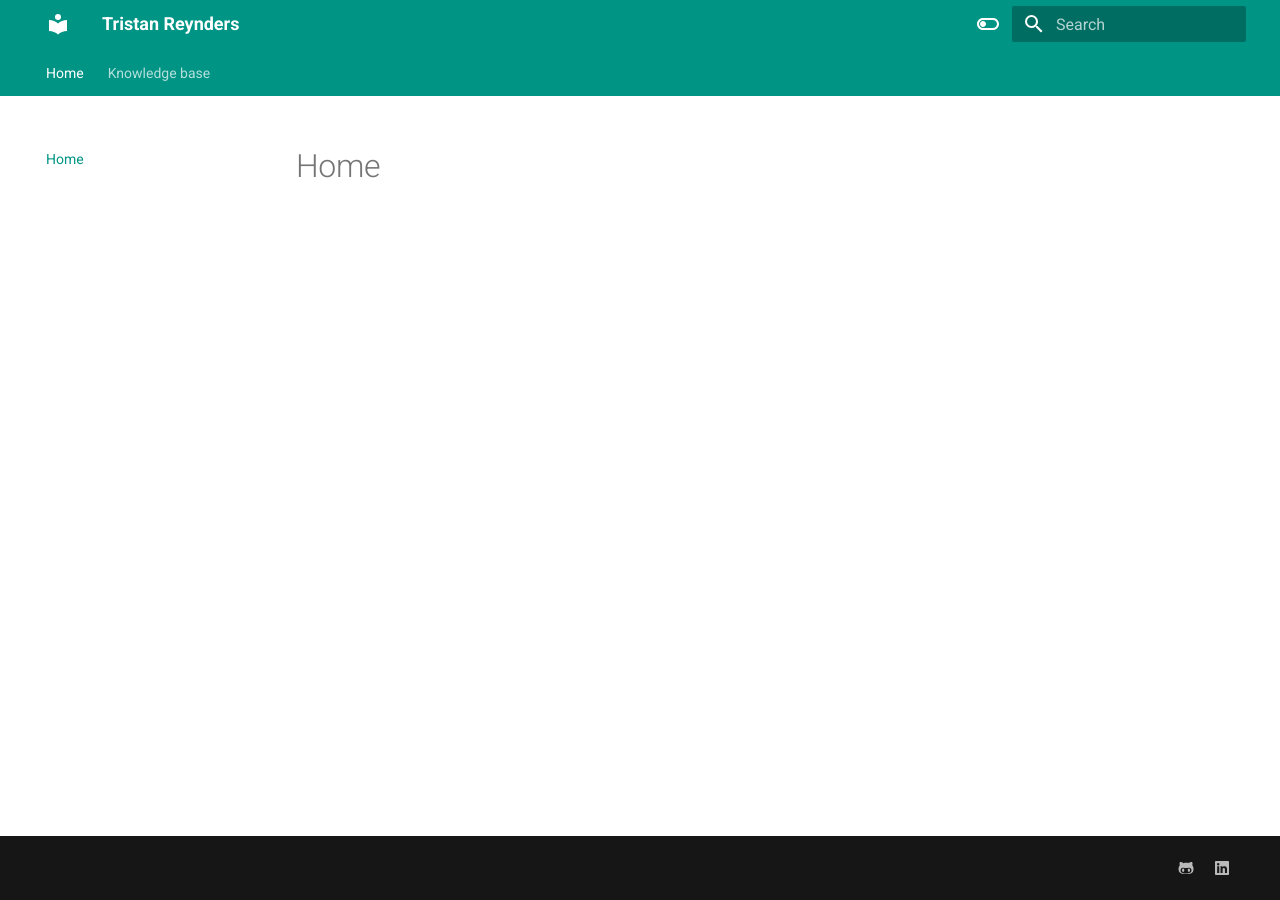
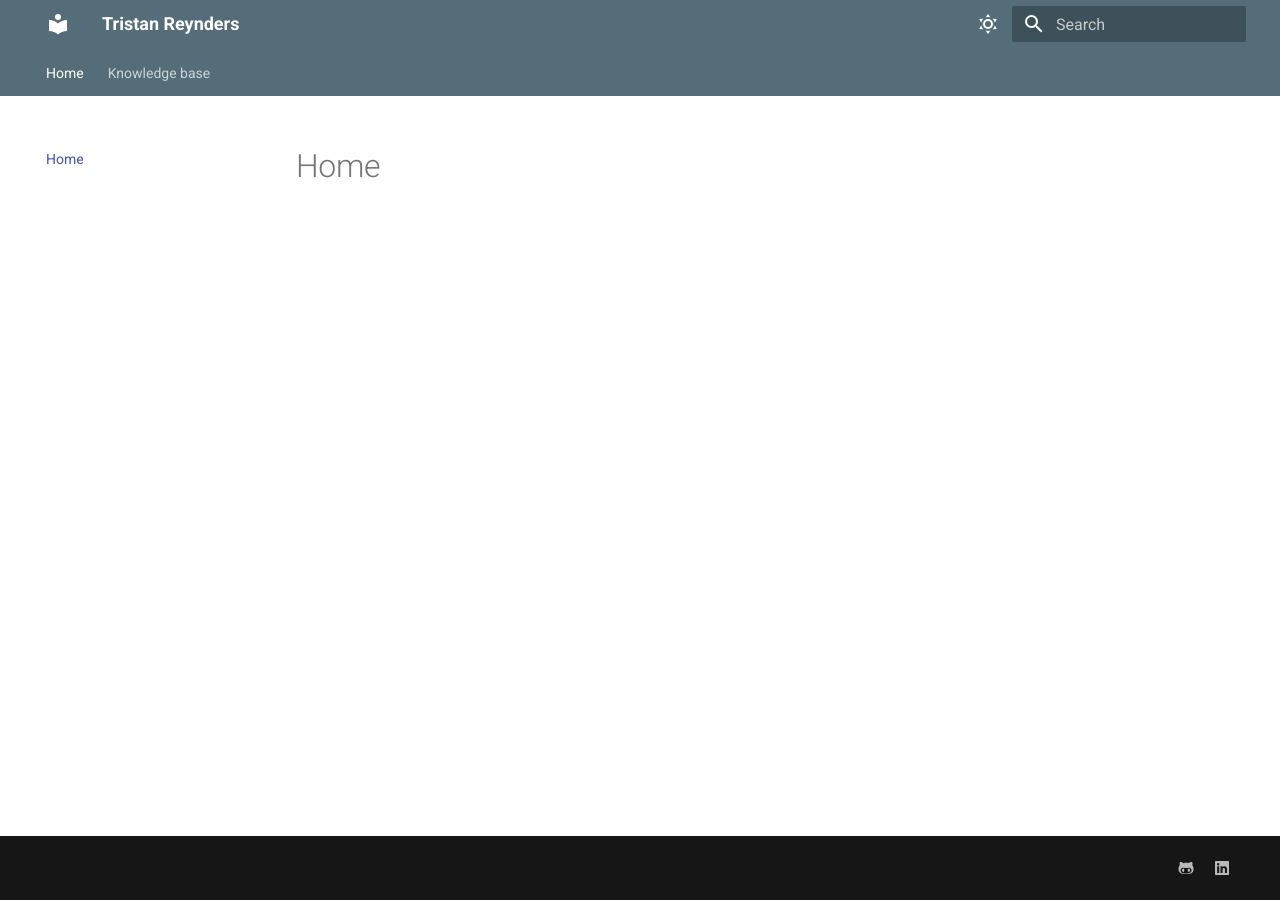
Before and after one commit to tristan-reynders/portfolio, an MkDocs documentation site: the page built from docs/index.md, in a window 1280 px wide. Built offline with MkDocs 1.6.1 and Material for MkDocs 9.7.7, drawn with Linux system fonts in a browser that asks for light colours.

Commit message:
Update docs

```diff
--- a/mkdocs.yml
+++ b/mkdocs.yml
@@ -15,16 +15,16 @@ theme:
   palette:
     - scheme: default
       toggle:
-        icon: material/toggle-switch-off-outline
+        icon: material/weather-sunny
         name: Switch to dark mode
-      primary: teal
-      accent: purple
+      primary: blue grey
+      accent: black
     - scheme: slate
       toggle:
-        icon: material/toggle-switch
+        icon: material/weather-night
         name: Switch to light mode
-      primary: teal
-      accent: lime
+      primary: blue grey
+      accent: gray
 
 markdown_extensions:
   - pymdownx.highlight:
```
Also changed, not shown: docs/knowledge-base/platforms/aws/ec2.md (deleted, +0 -3 lines).
